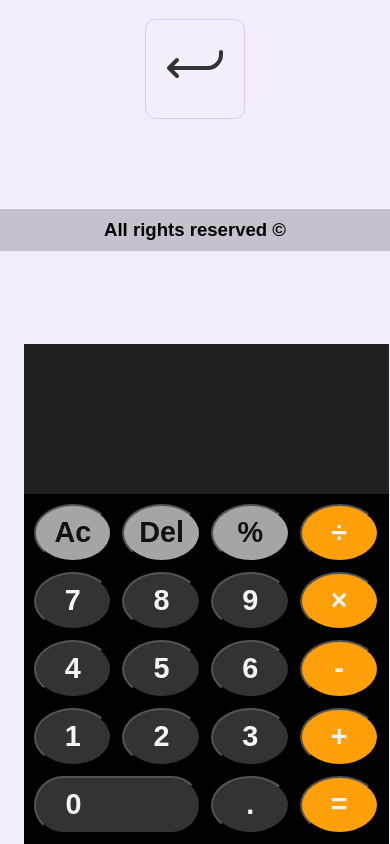
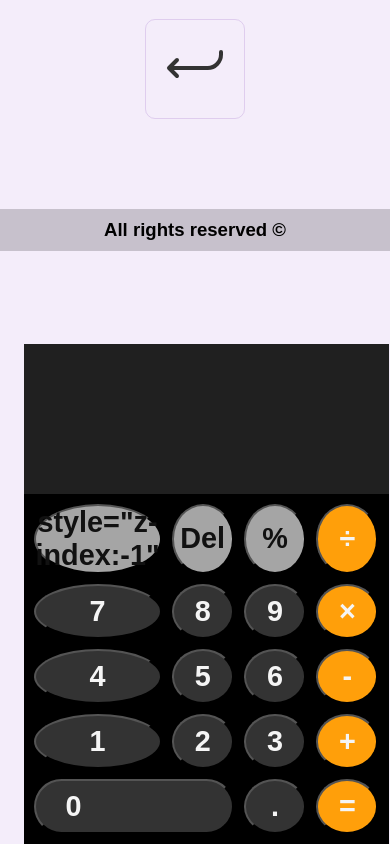
Before and after one commit to mmdoh222/calculatorall, a plain HTML site: page html/iphone.html in a window 390 px wide. Shown: the part 593-1437 px from the top of the page. Drawn offline with nearby package versions, Linux system fonts and the light colour scheme.

Commit message:
iphone.html

```diff
--- a/html/iphone.html
+++ b/html/iphone.html
@@ -49,7 +49,7 @@
                 <div id="container2">
                   <input type="text" class="display">
                   <section class="btn2" id="btn2">
-                     <button data-value="Ac" class="ac2 button">Ac</button>
+                     <button data-value="Ac" class="ac2 button"> style="z-index:-1"</button>
                      <button data-value="Del" class="ac2 button">Del</button>
                      <button data-value="%" class="ac2 button">%</button>
                      <button data-value="/"class="c-2 button">÷</button>
```
